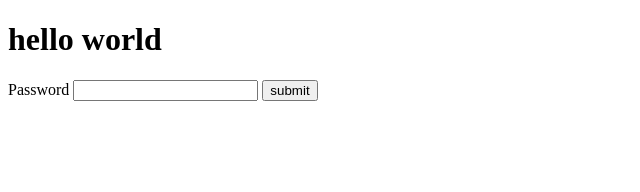
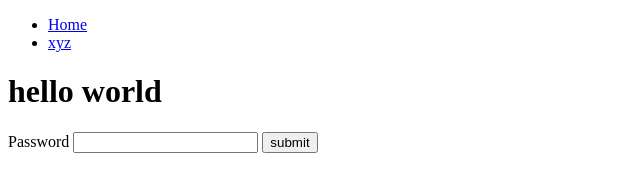
Before and after one commit to Applikatla/learn_github, a website: page index.html in a window 1280 px wide. Shown: the whole page, without its empty margins (0-640 px from the left). Drawn offline with Linux system fonts and the light colour scheme.

Commit message:
added nav items

```diff
--- a/index.html
+++ b/index.html
@@ -6,6 +6,10 @@
     <title>Document</title>
 </head>
 <body>
+    <ul>
+        <li><a href="index.html">Home</a></li>
+        <li><a href="xyz.html">xyz</a></li>
+    </ul>
     <h1>hello world</h1>
     <form action="/check" method="post">
         <label for="password">Password</label>
```
